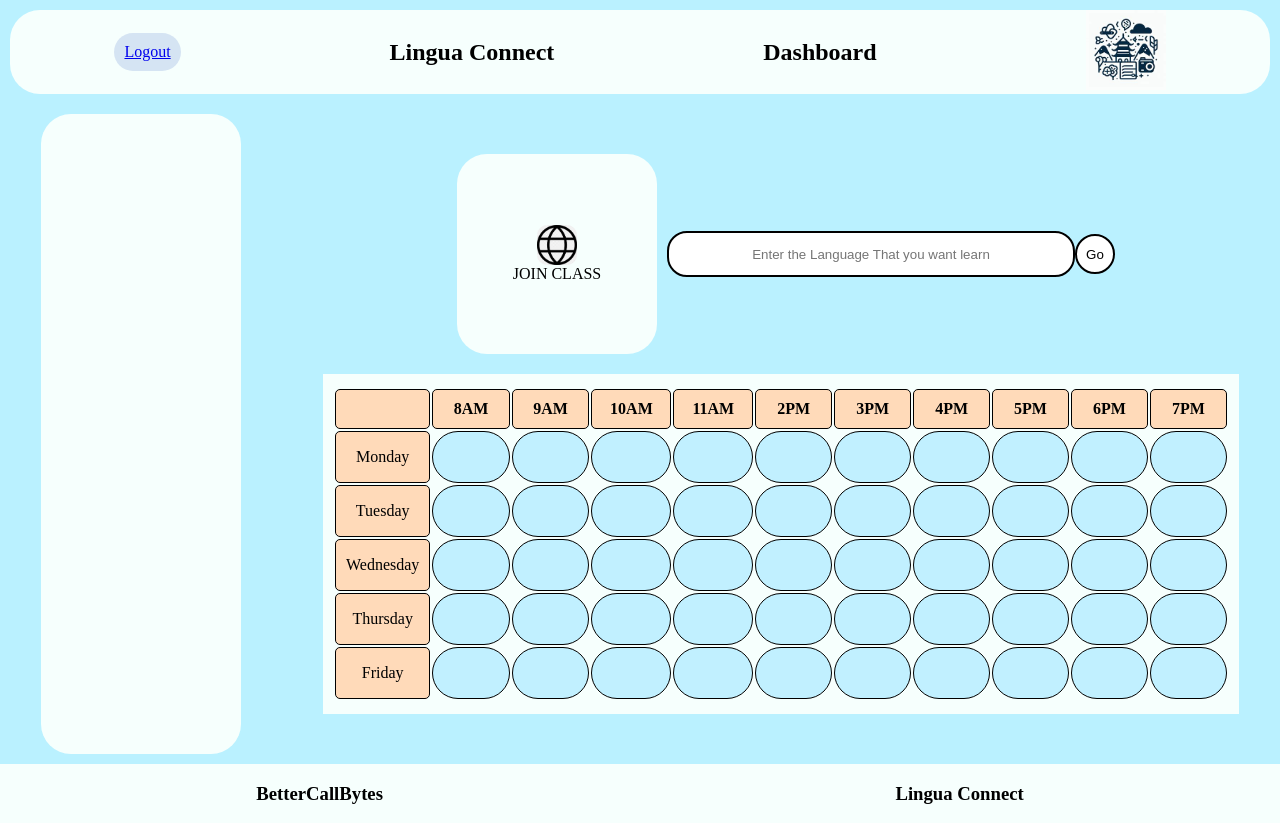
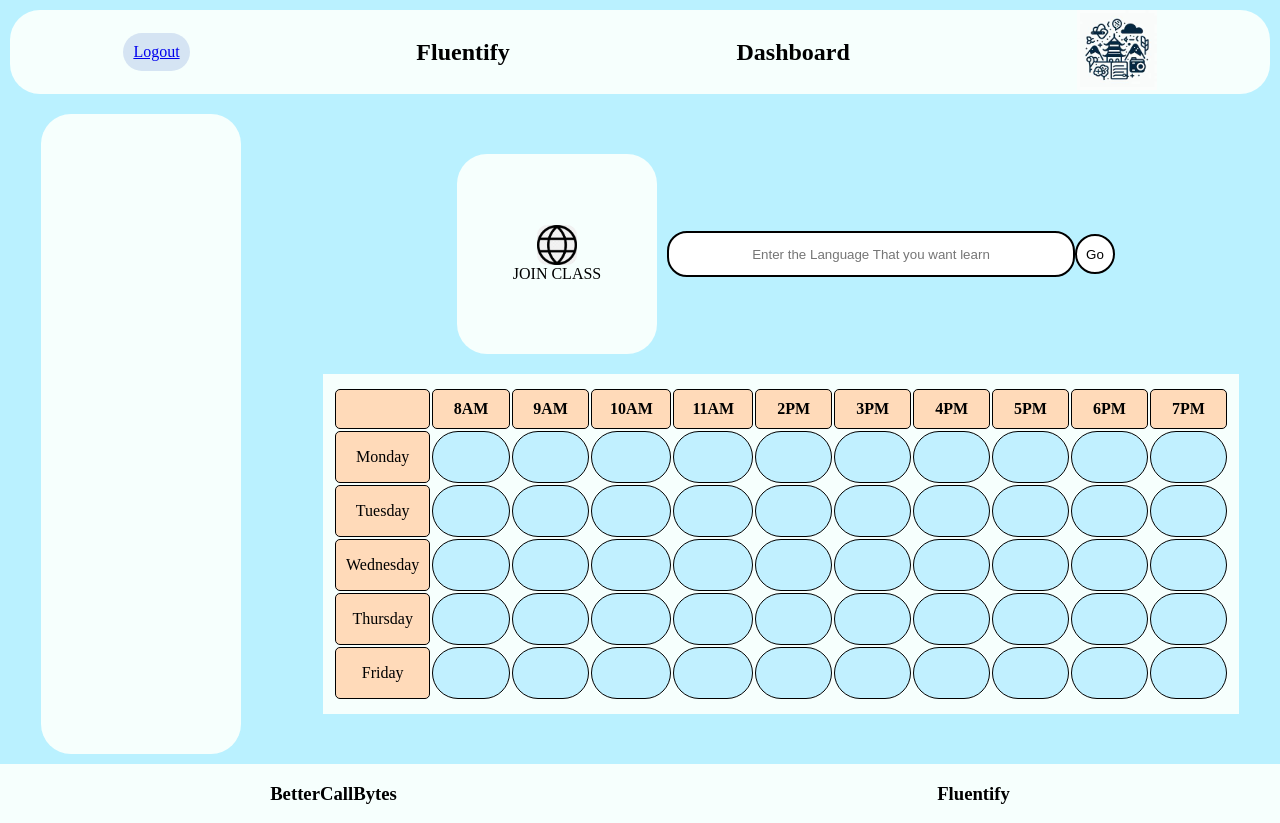
Before and after one commit to Arunprabhakaran04/DEVSOC_BetterCallBytes_Fluentify, a Django app: template devsoc/fluentify/templates/student_dashboard.html in a window 1280 px wide. Run offline with Django 4.2, Linux system fonts and the light colour scheme; the template is opened without the code that fills it, so the values that code supplies are empty.

Commit message:
dashboard

```diff
--- a/devsoc/fluentify/templates/student_dashboard.html
+++ b/devsoc/fluentify/templates/student_dashboard.html
@@ -228,7 +228,7 @@
         <nav>
             <span class="logout"><a href="/logout/">Logout</a></span>
             <span>
-                <h1>Lingua Connect</h1>
+                <h1>Fluentify</h1>
             </span>
             <span>
                 <h1>Dashboard</h1>
@@ -350,7 +350,7 @@
                 <h3>BetterCallBytes</h3>
             </span>
             <span>
-                <h3>Lingua Connect</h3>
+                <h3>Fluentify</h3>
             </span>
         </div>
     </footer>
--- a/devsoc/fluentify/templates/teacher_dashboard.html
+++ b/devsoc/fluentify/templates/teacher_dashboard.html
@@ -223,7 +223,7 @@
         <nav>
             <span class="logout"><a href="logout/">Logout</a></span>
             <span>
-                <h1>Lingua Connect</h1>
+                <h1>Fluentify</h1>
             </span>
             <span>
                 <h1>Tutor Dashboard</h1>
@@ -350,7 +350,7 @@
                 <h3>BetterCallBytes</h3>
             </span>
             <span>
-                <h3>Lingua Connect</h3>
+                <h3>Fluentify</h3>
             </span>
         </div>
     </footer>
```
